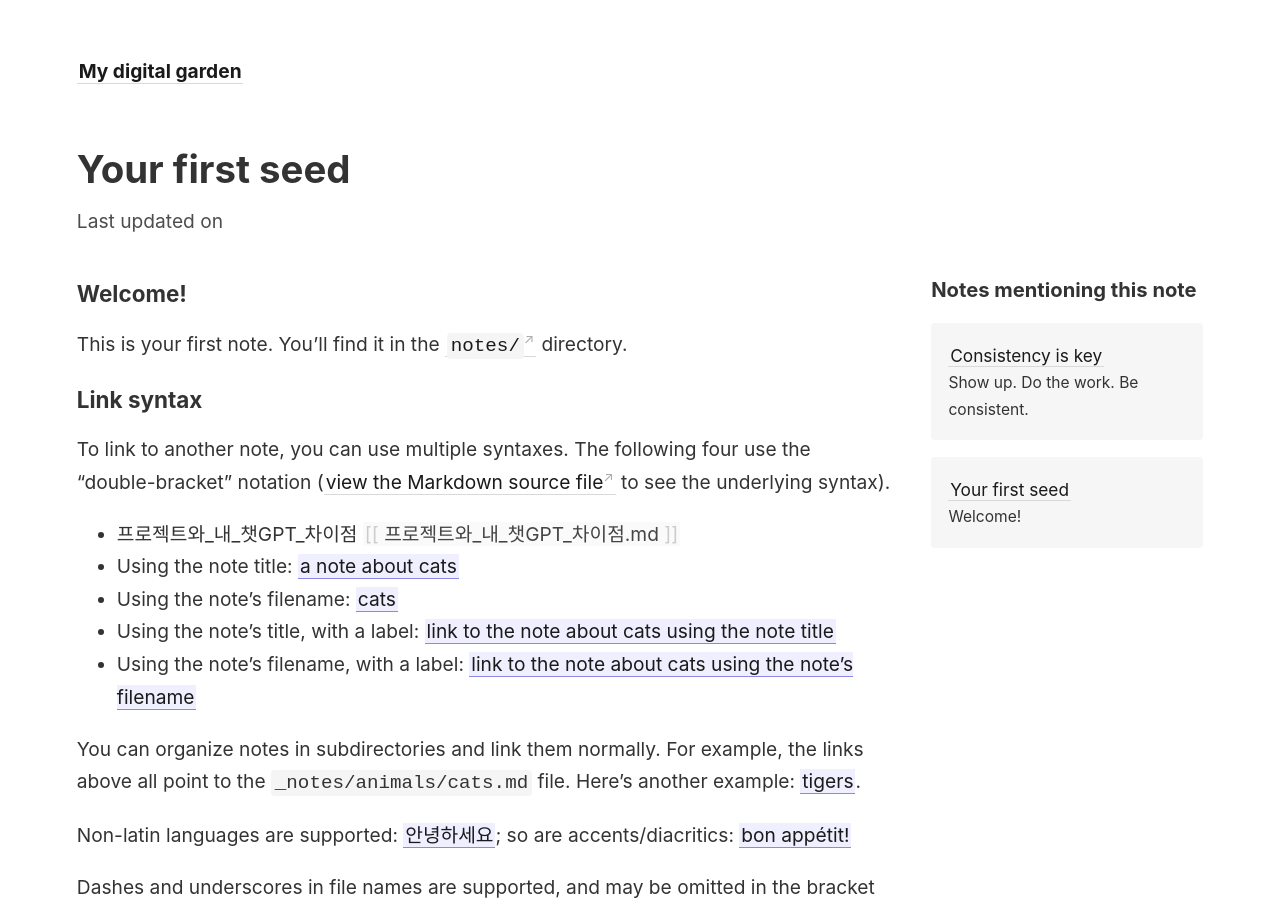
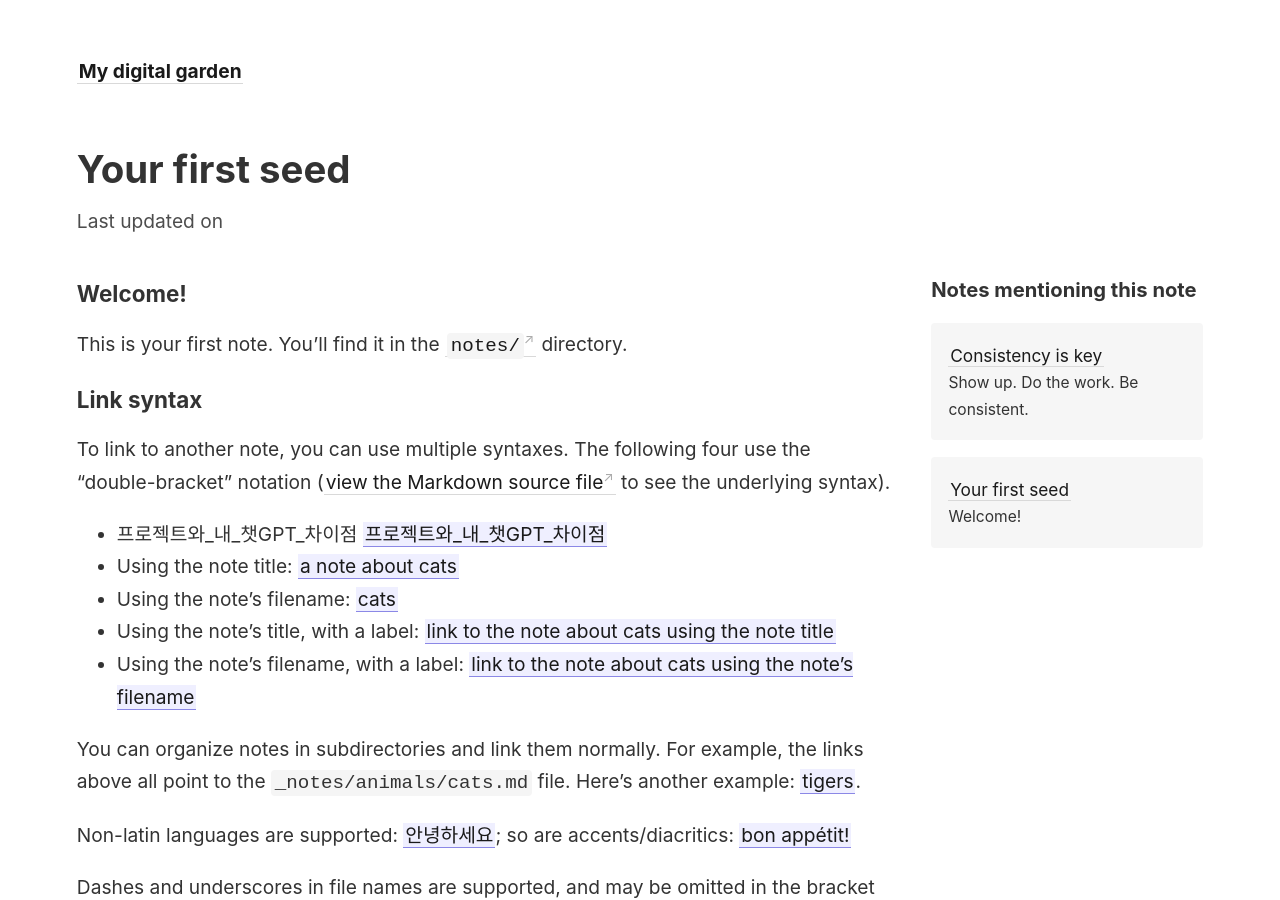
Before and after one commit to thelyver/NodeTopping, a Jekyll site: the page built from _notes/your-first-note.md, in a window 1280 px wide and 900 px high. Built offline with Jekyll 4.4.1, drawn with Linux system fonts in a browser that asks for light colours.

Commit message:
코파일롯 통한 수정

```diff
--- a/_notes/your-first-note.md
+++ b/_notes/your-first-note.md
@@ -10,7 +10,7 @@ This is your first note. You'll find it in the [`notes/`](https://github.com/max
 
 To link to another note, you can use multiple syntaxes. The following four use the "double-bracket" notation ([view the Markdown source file](https://github.com/maximevaillancourt/digital-garden-jekyll-template/blob/master/_notes/your-first-note.md#link-syntax) to see the underlying syntax).
 
-- 프로젝트와_내_챗GPT_차이점 [[프로젝트와_내_챗GPT_차이점.md]]
+- 프로젝트와_내_챗GPT_차이점 [[프로젝트와_내_챗GPT_차이점]]
 - Using the note title: [[a note about cats]]
 - Using the note's filename: [[cats]]
 - Using the note's title, with a label: [[A note about cats|link to the note about cats using the note title]]
```
